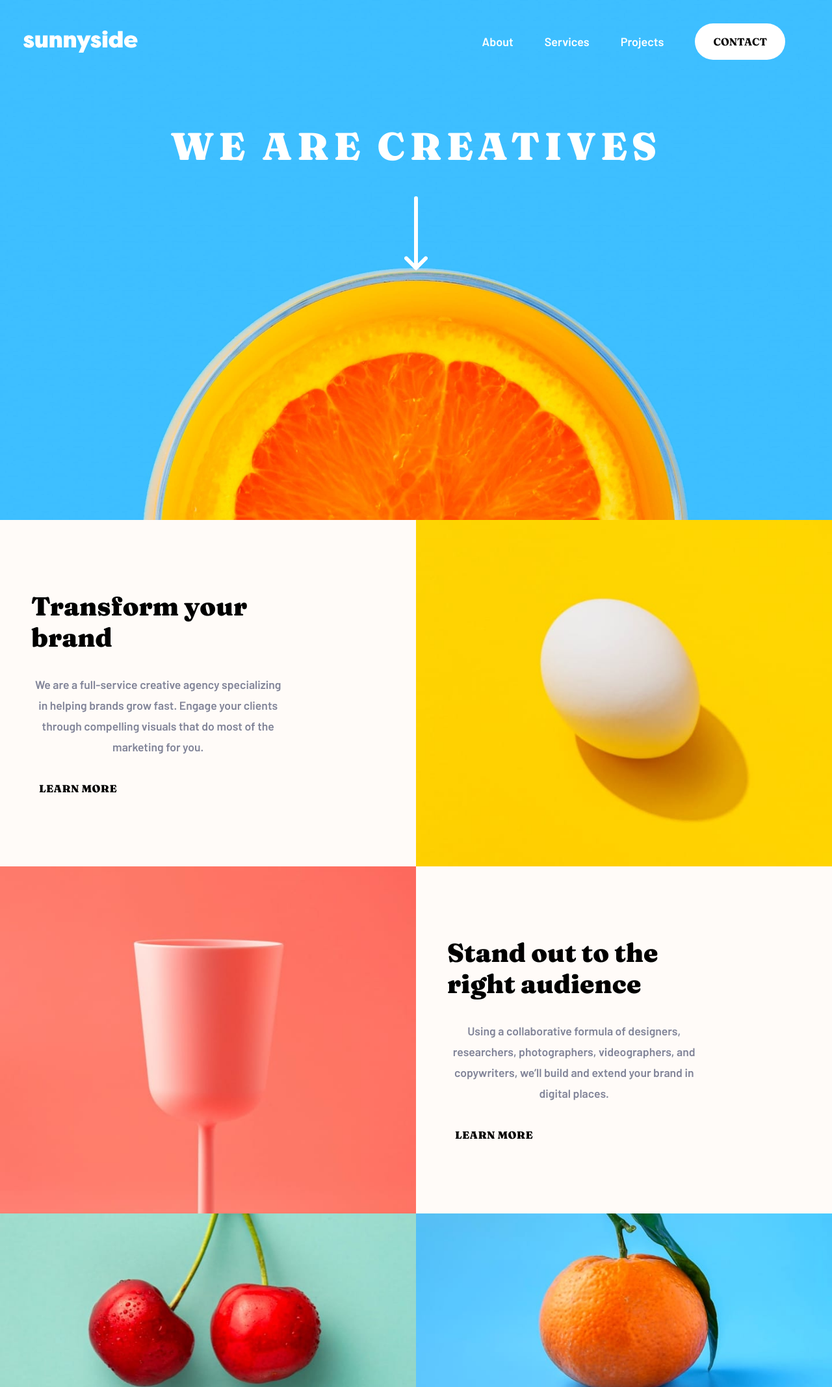
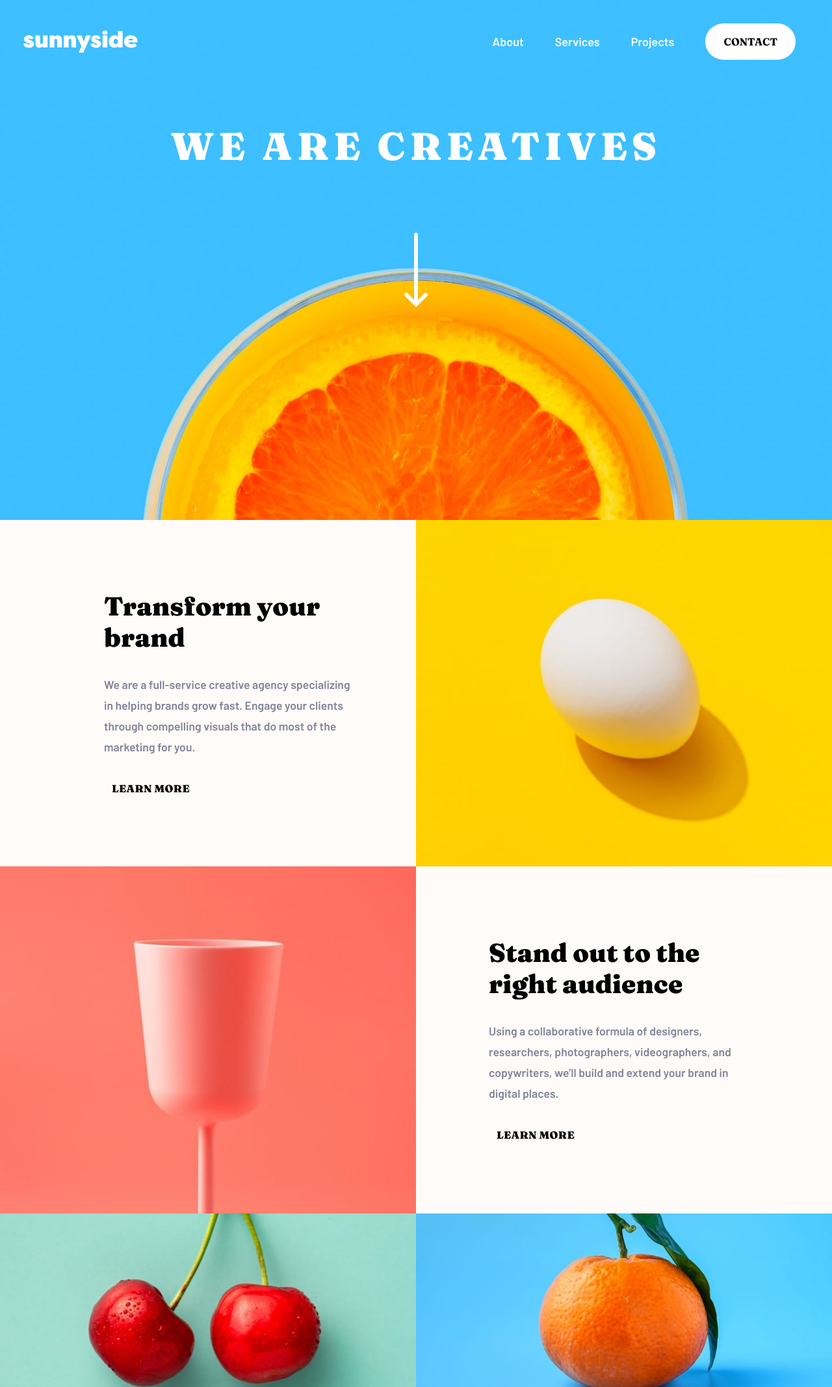
Before and after one commit to market-plier/Sunny-Side-Agency-Landing-Page, a website: page index.html in a window 1280 px wide. Shown: the top 2134 px of the page at 65% size. Drawn offline with Linux system fonts and the light colour scheme.

Commit message:
some fix

```diff
--- a/index.html
+++ b/index.html
@@ -24,7 +24,7 @@
 </head>
 <body class="bg-[#FFFBF8]">
 <header class="bg-image h-[538px] md:h-[800px]">
-    <nav class="flex flex-wrap justify-between items-center pt-8 px-6 md:pt-9 md:pl-9">
+    <nav class="flex flex-wrap justify-between items-center pt-8 px-6 md:pt-9 md:pl-9 md:pr-2">
         <img src="images/logo.svg" class="h-[24px] md:h-[34px]" alt="Logo">
         <button id="hamburger" class="md:hidden">
             <img src="images/icon-hamburger.svg">
@@ -48,18 +48,18 @@
     <h1 class="uppercase font-black font-fraunces text-white leading-[1.25] text-[40px] md:text-[3.7rem] tracking-[0.45rem] text-center mt-[90px] md:mt-24">
         we are creatives
     </h1>
-    <img src="images/icon-arrow-down.svg" class="mx-auto mt-10">
+    <img src="images/icon-arrow-down.svg" class="mx-auto mt-10 md:mt-24">
 </header>
 <main class="grid grid-cols-1 md:grid-cols-2">
     <div class="md:order-2">
         <img class="max-h-full max-w-full w-full" src="images/desktop/image-transform.jpg">
     </div>
     <div class="md:order-1 flex flex-col justify-center items-center">
-        <div class="w-5/6 md:w-[61%] py-16 md:py-0 mx-auto md:ml-12">
+        <div class="w-5/6 md:w-[61%] py-16 md:py-0 mx-auto md:ml-40">
             <h2 class="text-center md:text-left font-black font-fraunces text-[2rem] md:text-[2.5rem] leading-[2.5rem] md:leading-[3rem]">
                 Transform your brand
             </h2>
-            <p class="text-center font-barlow text-[1.1rem] leading-[1.9rem]
+            <p class="text-center md:text-left font-barlow text-[1.1rem] leading-[1.9rem]
             md:leading-8 font-bold text-[#818498] mt-[22px] md:mt-8">
                 We are a full-service creative agency specializing in helping brands grow fast. Engage your clients
                 through compelling visuals that do most of the marketing for you.
@@ -76,11 +76,11 @@
         <img class="max-h-full max-w-full w-full" src="images/desktop/image-stand-out.jpg">
     </div>
     <div class="flex flex-col order-4 justify-center items-center">
-        <div class="w-5/6 md:w-[61%] py-16 md:py-0 mx-auto md:ml-12">
+        <div class="w-5/6 md:w-[61%] py-16 md:py-0 mx-auto md:ml-28">
             <h2 class="text-center md:text-left font-black font-fraunces text-[2rem] md:text-[2.5rem] leading-[2.5rem] md:leading-[3rem]">
                 Stand out to the right audience
             </h2>
-            <p class="text-center font-barlow text-[1.1rem] leading-[1.9rem]
+            <p class="text-center md:text-left font-barlow text-[1.1rem] leading-[1.9rem]
             md:leading-8 font-bold text-[#818498] mt-[22px] md:mt-8">
                 Using a collaborative formula of designers, researchers, photographers, videographers, and copywriters,
                 we’ll build and extend your brand in digital places.
@@ -127,7 +127,7 @@
         <h2 class="uppercase font-black text-center tracking-[0.25rem] md:tracking-[0.32rem] text-[#A7ABAE] text-base md:text-xl font-fraunces">
             client testimonials
         </h2>
-        <div class="grid gap-[68px] grid-cols-1 md:grid-cols-3 text-center mt-16 md:mt-20">
+        <div class="grid gap-[68px] md:gap-0 grid-cols-1 md:grid-cols-3 text-center mt-16 md:mt-20">
             <div class="flex flex-col">
                 <img src="images/image-emily.jpg" class="w-[72px] h-[72px] rounded-full mx-auto">
                 <p class="font-barlow text-lg text-[#818498] leading-8 font-bold mt-[1.9rem] md:mt-14 md:px-4">
@@ -157,7 +157,7 @@
             </div>
             <div class="flex flex-col">
                 <img src="images/image-jennie.jpg" class="w-[72px] h-[72px] rounded-full mx-auto">
-                <p class="font-barlow text-lg text-[#818498] leading-8 font-bold mt-[1.9rem] md:mt-14 md:px-4">
+                <p class="font-barlow text-lg text-[#818498] leading-8 font-bold mt-[1.9rem] md:mt-14 md:px-2">
                     Incredible end result! Our sales increased over 400% when we worked with Sunnyside. Highly
                     recommended!
                 </p>
```
Also changed, not shown: style.css.
